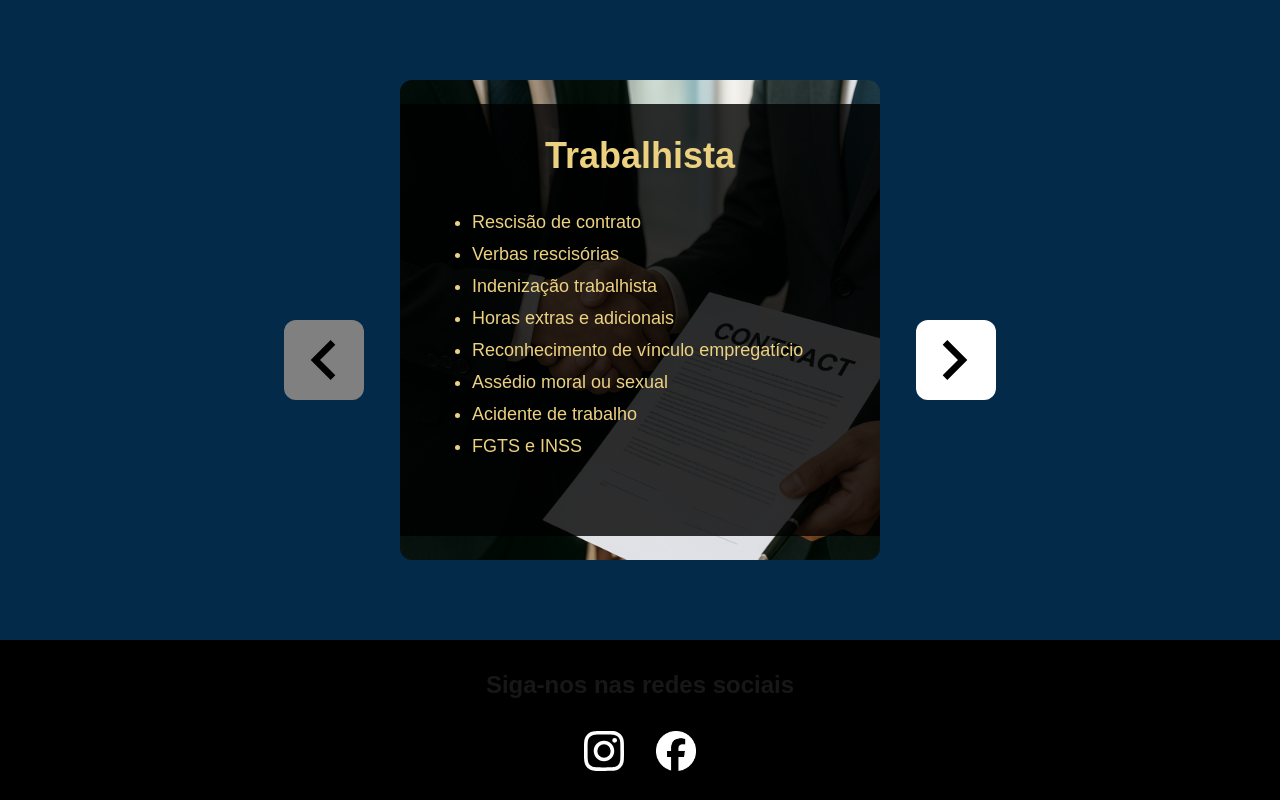
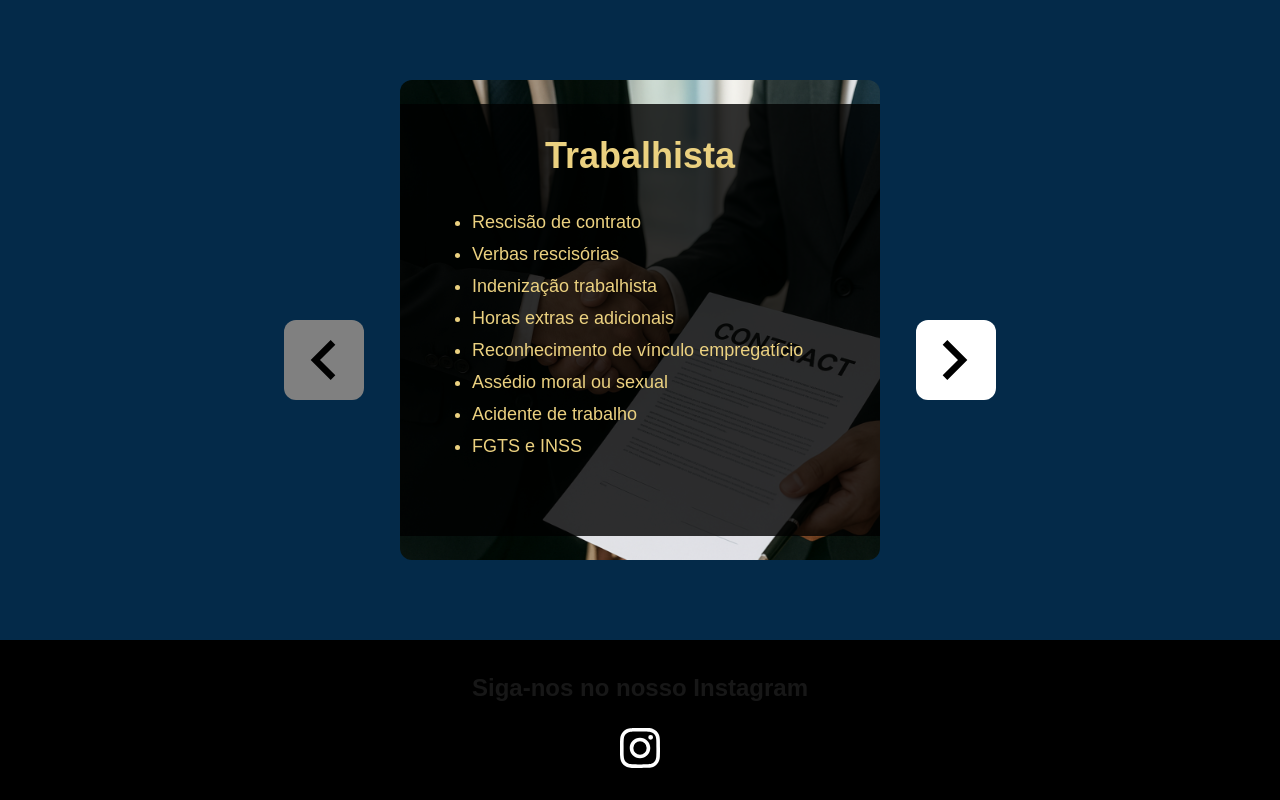
Before and after one commit to DavidSheltonSF/advogados-landing-page, a Next.js app: page / in a window 1280 px wide. Shown: the part 1776-2576 px from the top of the page. Built offline with nearby package versions, Linux system fonts and the light colour scheme.

Commit message:
refactor(footer): remove facebook icon and modify the footer text

```diff
--- a/src/app/components/footer/index.tsx
+++ b/src/app/components/footer/index.tsx
@@ -4,9 +4,9 @@ import { PageContainer } from "../pageContainer";
 export function Footer(){
   return (
     <footer className="flex items-center h-[20vh] bg-black w-full">
-       <PageContainer extraClasses="flex flex-col h-[90%] items-center justify-evenly">
-          <div>
-            <h3 className="text-2xl font-bold">Siga-nos nas redes sociais</h3>
+       <PageContainer extraClasses="flex flex-col h-[90%] items-center gap-6">
+          <div className="mt-8">
+            <h3 className="text-2xl font-bold">Siga-nos no nosso Instagram</h3>
           </div>
           <div className="flex gap-8">
             <a
@@ -16,13 +16,6 @@ export function Footer(){
           >
             <img className="w-10" src="icons/instagram-white-icon.svg" alt="" />
           </a>
-          <a
-          href="#"
-          target="_blank"
-          className="cursos-pointer"
-          >
-            <img className="w-10" src="icons/facebook-white-icon.png" alt="" />
-          </a>
           </div>
         </PageContainer>
     </footer>
```
